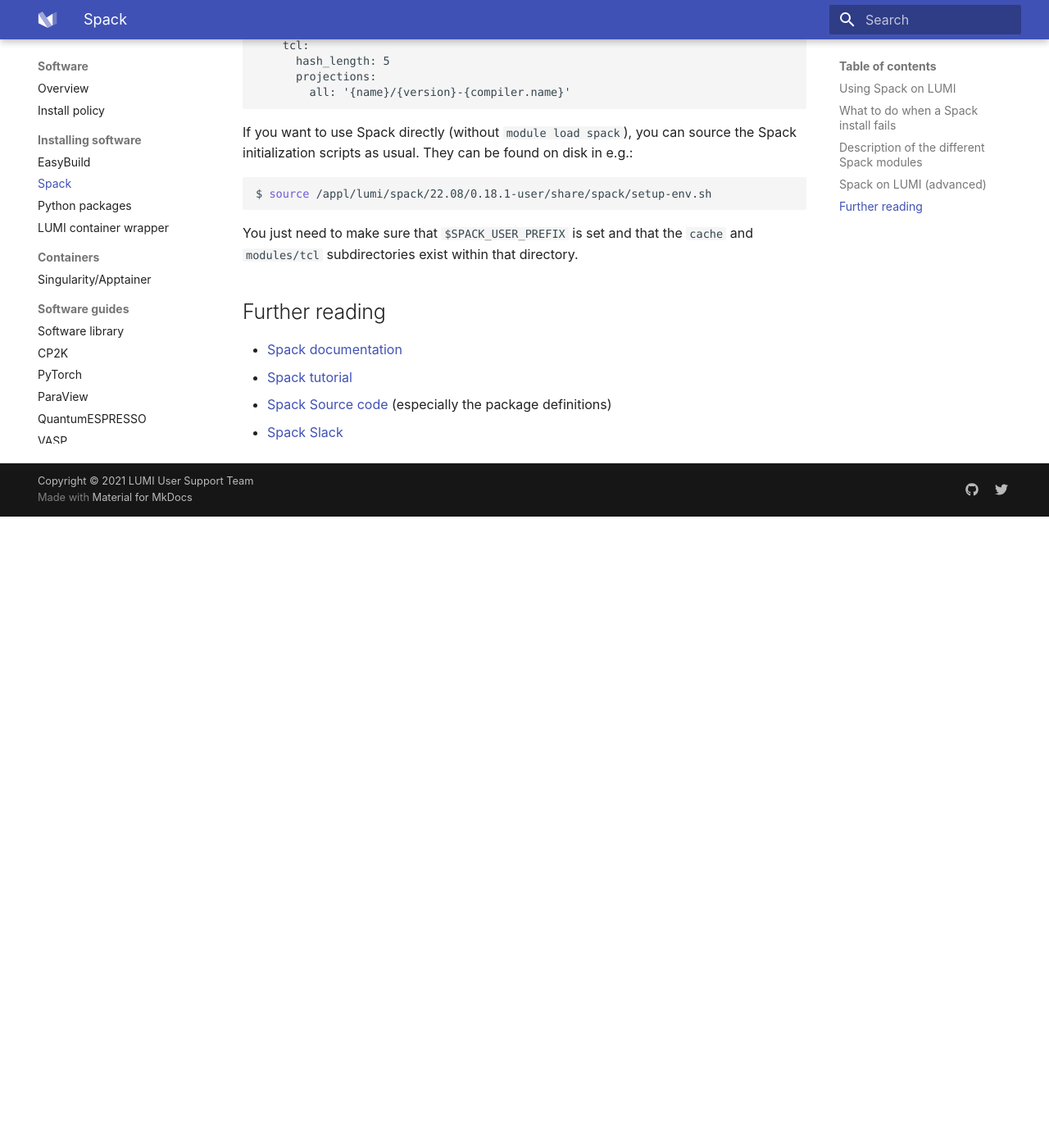
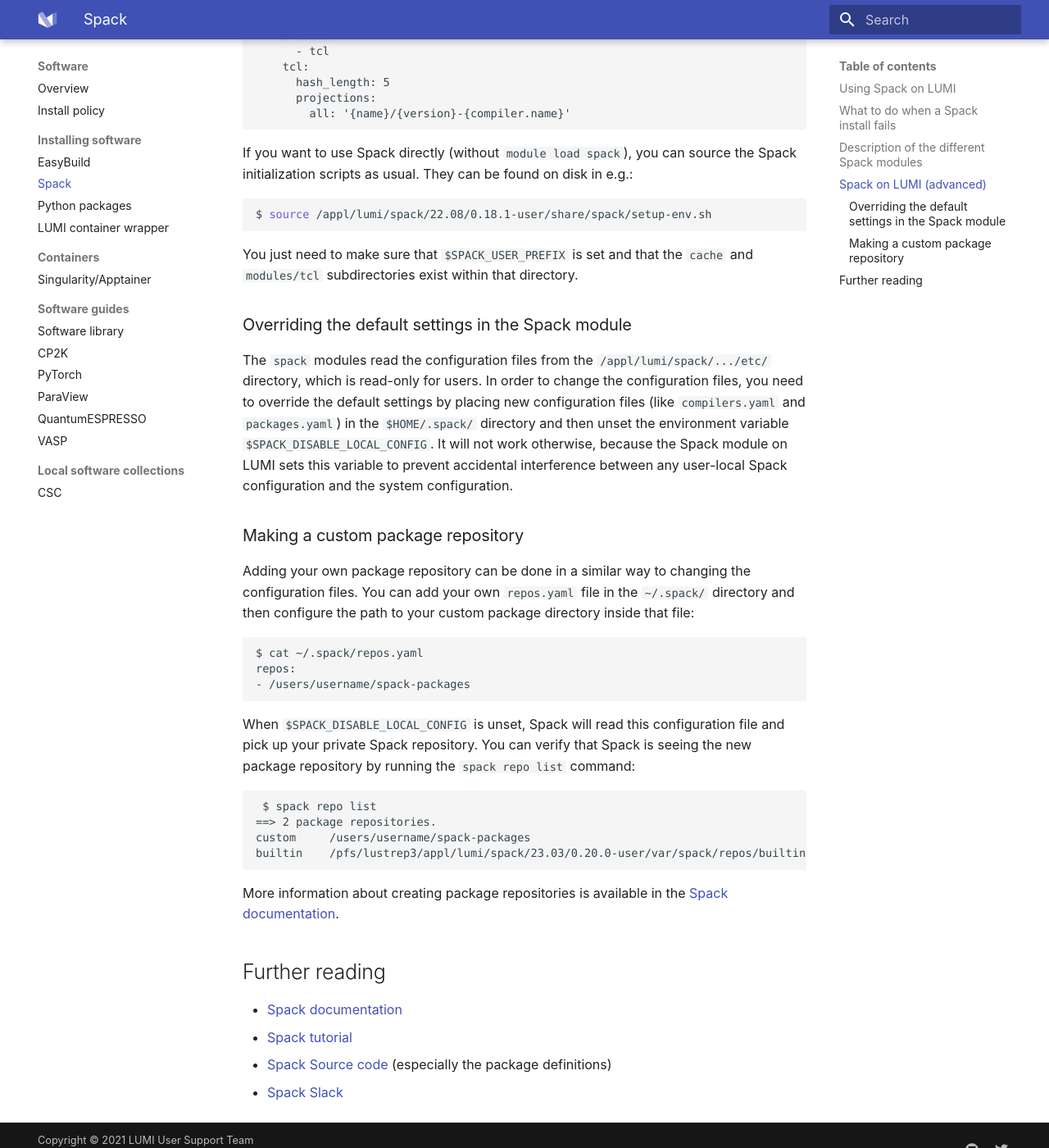
Before and after one commit to Lumi-supercomputer/lumi-userguide, an MkDocs documentation site: the page built from docs/software/installing/spack.md, in a window 1280 px wide and 1400 px high, scrolled down 4863 px. Shown: the whole window at 82% size. Built offline with MkDocs 1.6.1 and Material for MkDocs 9.7.7, drawn with Linux system fonts in a browser that asks for light colours; before the commit the page ends 5493 px from its top, so only the background shows below that; some of the changed text lies outside the part shown.

Commit message:
Spack custom configurations
Added info on how to override the default configuration used by the
Spack module.

````diff
--- a/docs/software/installing/spack.md
+++ b/docs/software/installing/spack.md
@@ -8,13 +8,7 @@
 the same software. It also comes with a virtual environment feature that is
 useful when developing software.
 
-LUMI provides a module to load a pre-configured Spack instance: `module load
-spack`. When you load this module, you will use a Spack instance configured to
-compile software with the Cray programming environment. The software will be
-installed in a location determined by you in `$SPACK_USER_PREFIX`. This Spack
-instance is "chained" to the upstream one in `/appl/lumi/spack`, which means
-that you can build new packages on top of the already installed ones by the
-LUMI User Support Team (similar to how our EasyBuild setup works).
+LUMI provides a module to load a pre-configured Spack instance: `module load spack`. When you load this module, you will use a Spack instance configured to compile software with the Cray programming environment. The software will be installed in a location determined by you in the environmental variable `$SPACK_USER_PREFIX`. This Spack instance is "chained" to the upstream instance in `/appl/lumi/spack`, which means that you can build new packages on top of the already installed ones by the LUMI User Support Team (similar to how the LUMI EasyBuild setup works).
 
 !!! important "The software installed with Spack in /appl/lumi/spack/ is provided as is."
     It may not have received any testing after installation! We also build the
@@ -145,9 +139,9 @@
 
     In some cases, changes have to made to the `package.py` file of a package.
     Unfortunately, this is not straightforward as the package repository is
-    located in `/appl/lumi`, which is read-only. In such cases, you have to
-    clone to your own Spack instance and configure it using our configuration
-    files.
+    located in `/appl/lumi`, which is read-only. In such cases, you have to either
+    make your own Spack instance and configure it using our configuration
+    files, or set up a custom Spack package repository and override the default Spack settings (see more below).
 
 2. **Seek help:** you can check the
     [official Spack documentation](https://spack.readthedocs.io), open a ticket
@@ -231,6 +225,31 @@
 You just need to make sure that `$SPACK_USER_PREFIX` is set and that the
 `cache` and `modules/tcl` subdirectories exist within that directory.
 
+### Overriding the default settings in the Spack module
+
+The `spack` modules read the configuration files from the `/appl/lumi/spack/.../etc/` directory, which is read-only for users. In order to change the configuration files, you need to override the default settings by placing new configuration files (like `compilers.yaml` and `packages.yaml`) in the `$HOME/.spack/` directory and then unset the environment variable `$SPACK_DISABLE_LOCAL_CONFIG`. It will not work otherwise, because the Spack module on LUMI sets this variable to prevent accidental interference between any user-local Spack configuration and the system configuration.
+
+### Making a custom package repository
+
+Adding your own package repository can be done in a similar way to changing the configuration files. You can add your own `repos.yaml` file in the `~/.spack/` directory and then configure the path to your custom package directory inside that file:
+
+```
+$ cat ~/.spack/repos.yaml
+repos:
+- /users/username/spack-packages
+```
+
+When `$SPACK_DISABLE_LOCAL_CONFIG` is unset, Spack will read this configuration file and pick up your private Spack repository. You can verify that Spack is seeing the new package repository by running the `spack repo list` command:
+
+```
+ $ spack repo list
+==> 2 package repositories.
+custom     /users/username/spack-packages
+builtin    /pfs/lustrep3/appl/lumi/spack/23.03/0.20.0-user/var/spack/repos/builtin
+```
+
+More information about creating package repositories is available in the [Spack documentation](https://spack.readthedocs.io/en/latest/repositories.html).
+
 ## Further reading
 
 - [Spack documentation](https://spack.readthedocs.io/en/latest/index.html)
````
Also changed, not shown: other parts of docs/software/installing/spack.md (+2 -2 lines).
